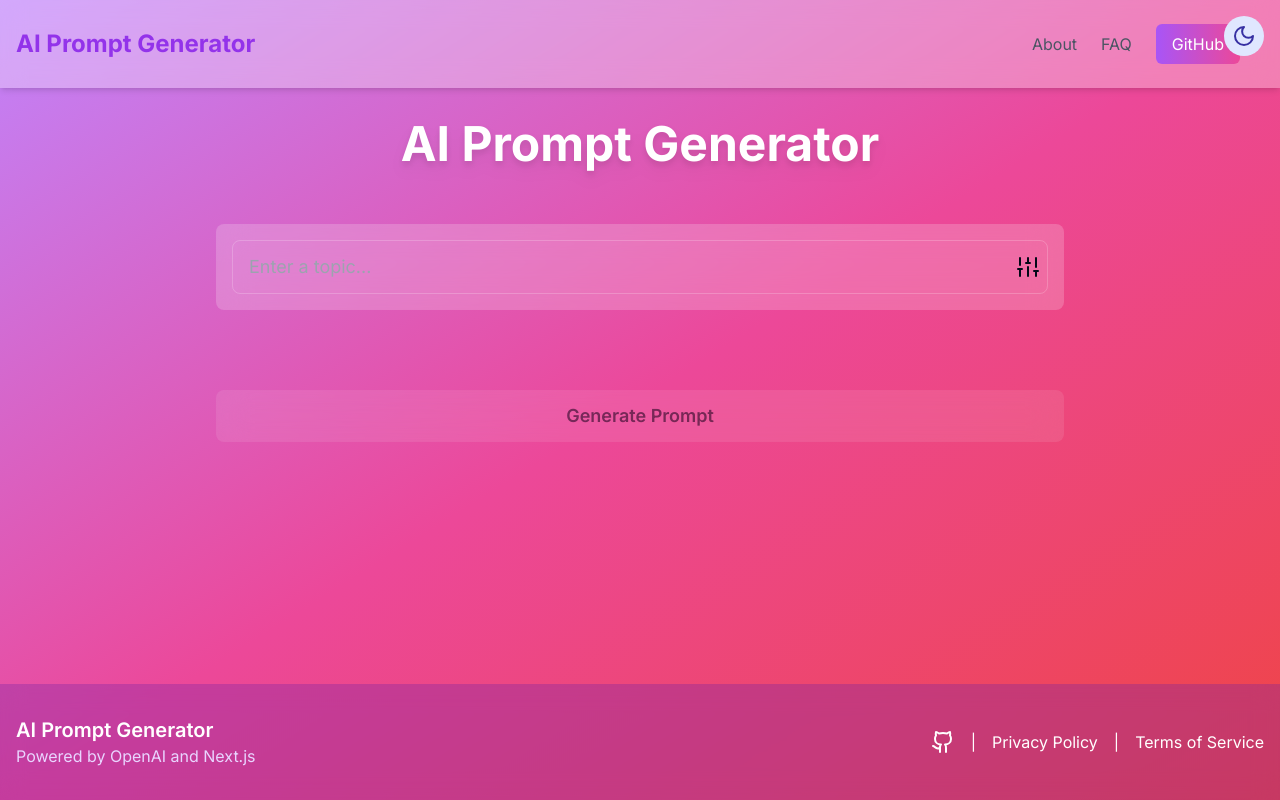
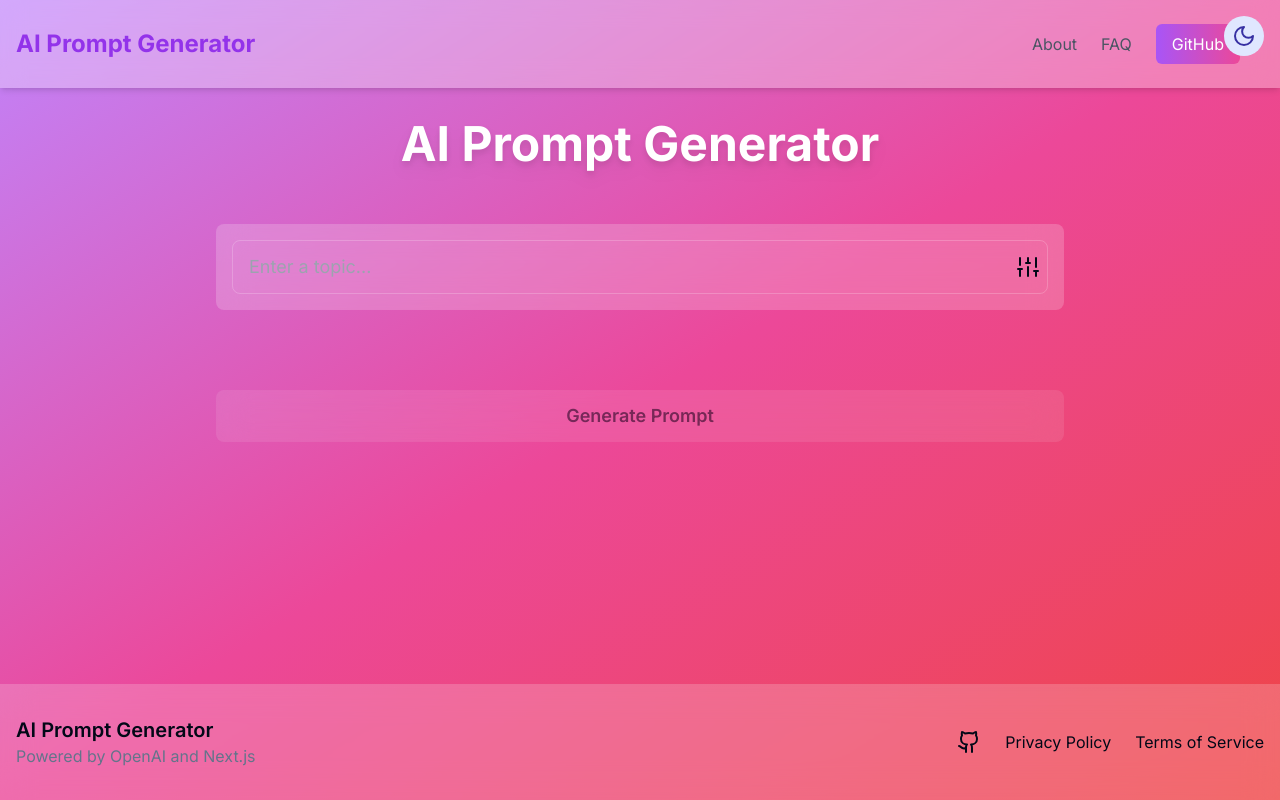
Before and after one commit to saikothasan/nex, a Next.js app: page / in a window 1280 px wide. Built offline with nearby package versions, Linux system fonts and the light colour scheme.

Commit message:
Update Footer.tsx

```diff
--- a/components/Footer.tsx
+++ b/components/Footer.tsx
@@ -2,33 +2,31 @@ import { Github } from 'lucide-react';
 
 export default function Footer() {
   return (
-    <footer className="bg-purple-800/30 dark:bg-gray-900/30 backdrop-blur-md text-white py-8">
-      <div className="container mx-auto px-4">
+    <footer className="glass mt-12">
+      <div className="container mx-auto px-4 py-8">
         <div className="flex flex-col md:flex-row justify-between items-center">
           <div className="mb-4 md:mb-0">
-            <h3 className="text-xl font-semibold">AI Prompt Generator</h3>
-            <p className="text-purple-200 dark:text-gray-400">Powered by OpenAI and Next.js</p>
+            <h3 className="text-xl font-semibold text-foreground">AI Prompt Generator</h3>
+            <p className="text-muted-foreground">Powered by OpenAI and Next.js</p>
           </div>
-          <div className="flex items-center">
+          <div className="flex flex-col md:flex-row items-center space-y-4 md:space-y-0 md:space-x-6">
             <a
               href="https://github.com/yourusername/ai-prompt-generator"
               target="_blank"
               rel="noopener noreferrer"
-              className="text-white hover:text-purple-200 dark:hover:text-gray-300 transition-colors duration-300"
+              className="text-foreground hover:text-primary transition-colors duration-300"
             >
               <Github size={24} />
             </a>
-            <span className="mx-4">|</span>
             <a
               href="/privacy"
-              className="text-white hover:text-purple-200 dark:hover:text-gray-300 transition-colors duration-300"
+              className="text-foreground hover:text-primary transition-colors duration-300"
             >
               Privacy Policy
             </a>
-            <span className="mx-4">|</span>
             <a
               href="/terms"
-              className="text-white hover:text-purple-200 dark:hover:text-gray-300 transition-colors duration-300"
+              className="text-foreground hover:text-primary transition-colors duration-300"
             >
               Terms of Service
             </a>
```
